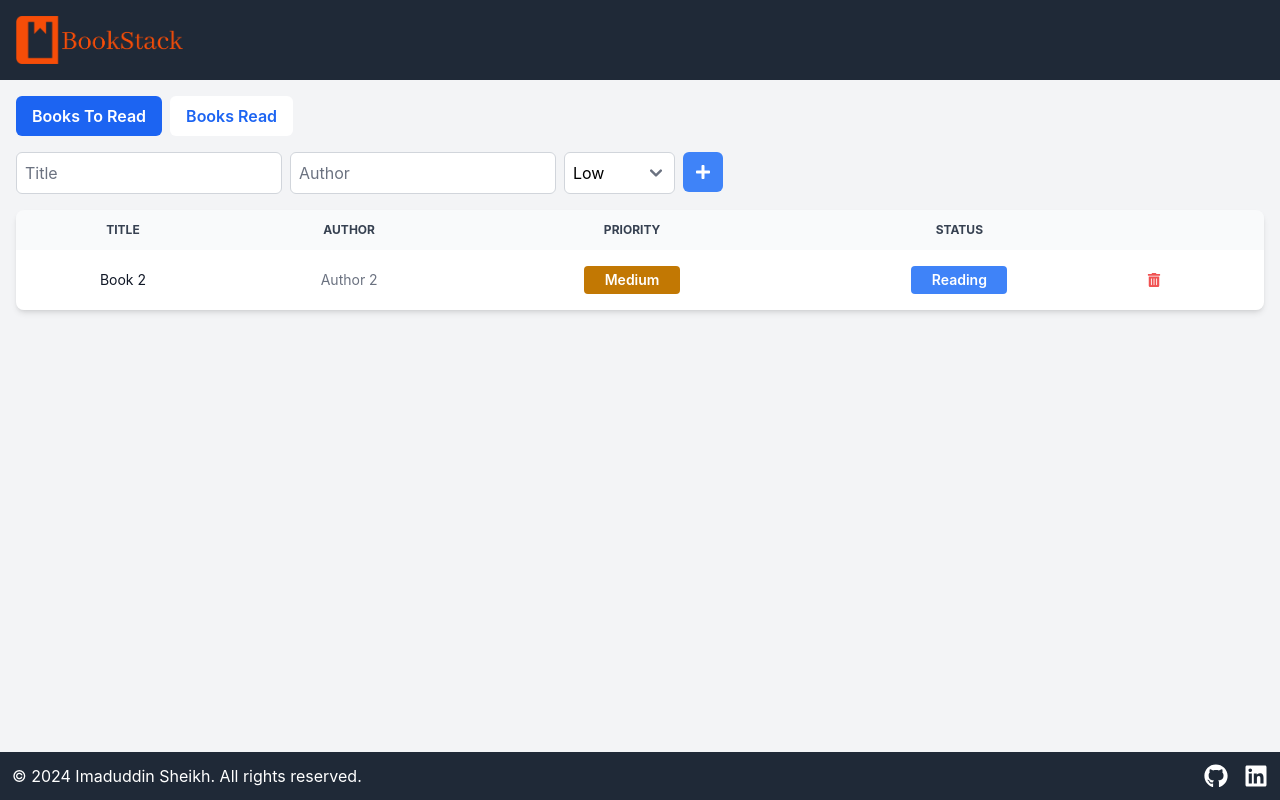
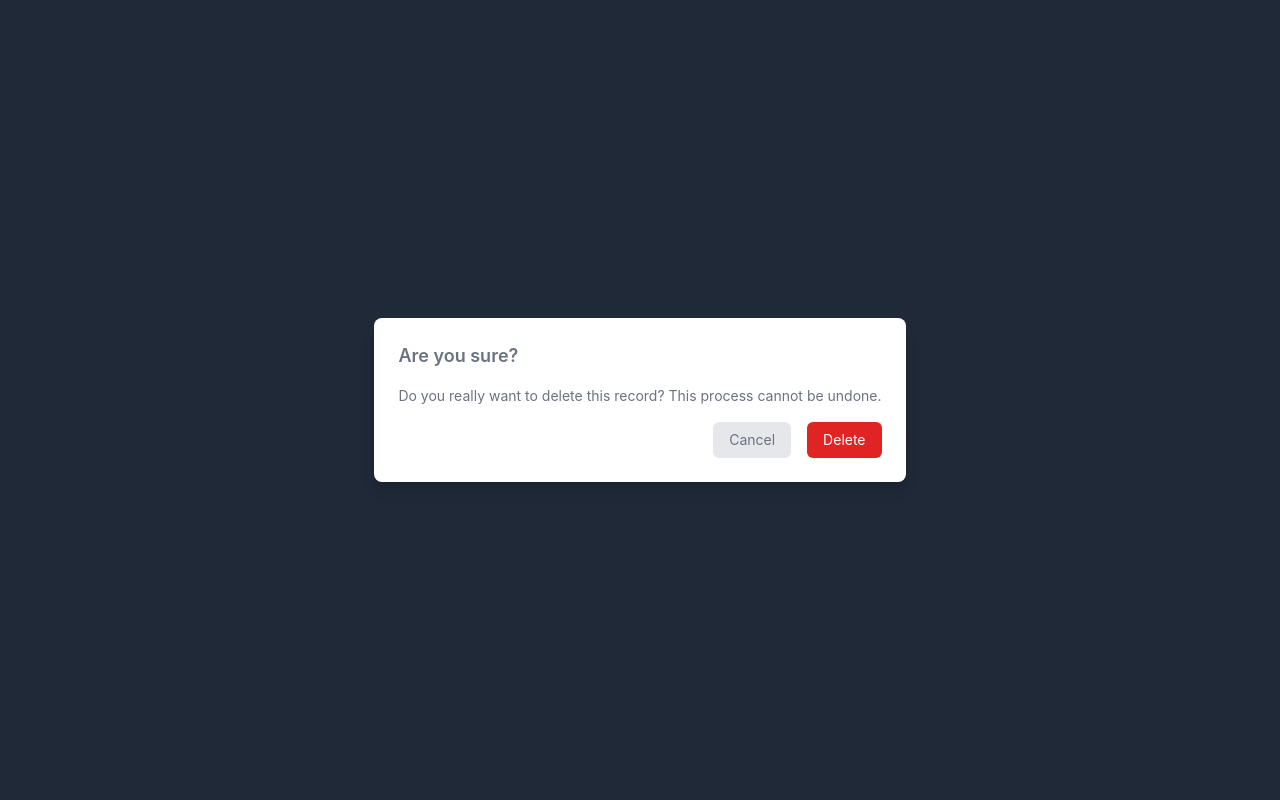
Before and after one commit to isheikh8492/BookStack, a React (Create React App) app in the folder bookstack_frontend/: page / in a window 1280 px wide. Both pictures are taken after a click on the icon 1154 px from the left and 280 px from the top of the page. Built offline with nearby package versions, Linux system fonts and the light colour scheme.

Commit message:
delete confirmation dialog

```diff
--- a/bookstack_frontend/src/components/BookItem.js
+++ b/bookstack_frontend/src/components/BookItem.js
@@ -1,5 +1,6 @@
-import React from "react";
+import React, { useState } from "react";
 import { FaTrashAlt } from "react-icons/fa";
+import ConfirmationModal from "./ConfirmationModal"; // Import the modal
 
 const statusColors = {
   "In Queue": "bg-yellow-500",
@@ -14,6 +15,8 @@ const priorityColors = {
 };
 
 function BookItem({ book, onDelete, onChangeStatus }) {
+  const [isModalOpen, setIsModalOpen] = useState(false);
+
   const cycleStatus = () => {
     const statuses = ["In Queue", "Reading", "Completed"];
     const currentIndex = statuses.indexOf(book.status);
@@ -21,10 +24,20 @@ function BookItem({ book, onDelete, onChangeStatus }) {
     onChangeStatus(book.id, statuses[nextIndex]);
   };
 
+  const handleDeleteClick = () => {
+    setIsModalOpen(true);
+  };
+
+  const handleConfirmDelete = () => {
+    onDelete(book.id);
+    setIsModalOpen(false);
+  };
+
   const tagStyles =
     "inline-block w-24 p-1 text-center text-white text-sm font-semibold rounded";
 
   return (
+    <>
       <tr className="bg-white dark:bg-gray-800 hover:bg-gray-100 dark:hover:bg-gray-700 transition-shadow shadow-sm hover:shadow-md rounded-lg">
         <td className="py-4 px-6 text-center text-gray-900 whitespace-nowrap dark:text-white">
           {book.title}
@@ -48,10 +61,17 @@ function BookItem({ book, onDelete, onChangeStatus }) {
         <td className="py-4 px-6 text-right">
           <FaTrashAlt
             className="text-red-500 cursor-pointer hover:scale-105 transition-transform"
-          onClick={() => onDelete(book.id)}
+            onClick={handleDeleteClick}
           />
         </td>
       </tr>
+      {/* Modal for confirming delete */}
+      <ConfirmationModal
+        isOpen={isModalOpen}
+        onClose={() => setIsModalOpen(false)}
+        onConfirm={handleConfirmDelete}
+      />
+    </>
   );
 }
 
--- /dev/null
+++ b/bookstack_frontend/src/components/ConfirmationModal.js
@@ -0,0 +1,30 @@
+import React from "react";
+
+function ConfirmationModal({ isOpen, onClose, onConfirm }) {
+  if (!isOpen) return null;
+
+  return (
+    <div className="fixed inset-0 flex items-center justify-center bg-gray-800 bg-opacity-50 z-50">
+      <div className="bg-white p-6 rounded-lg shadow-lg">
+        <h2 className="text-lg font-semibold mb-4">Are you sure?</h2>
+        <p className="mb-4">Do you really want to delete this record? This process cannot be undone.</p>
+        <div className="flex justify-end space-x-4">
+          <button
+            onClick={onClose}
+            className="px-4 py-2 bg-gray-200 rounded-md hover:bg-gray-300"
+          >
+            Cancel
+          </button>
+          <button
+            onClick={onConfirm}
+            className="px-4 py-2 bg-red-600 text-white rounded-md hover:bg-red-700"
+          >
+            Delete
+          </button>
+        </div>
+      </div>
+    </div>
+  );
+}
+
+export default ConfirmationModal;
```
Also changed, not shown: bookstack_frontend/src/components/Footer.js (+9 -0 lines), bookstack_frontend/src/components/BookList.js (line endings or trailing spaces). Lines whose indentation alone changed are shown as unchanged.
